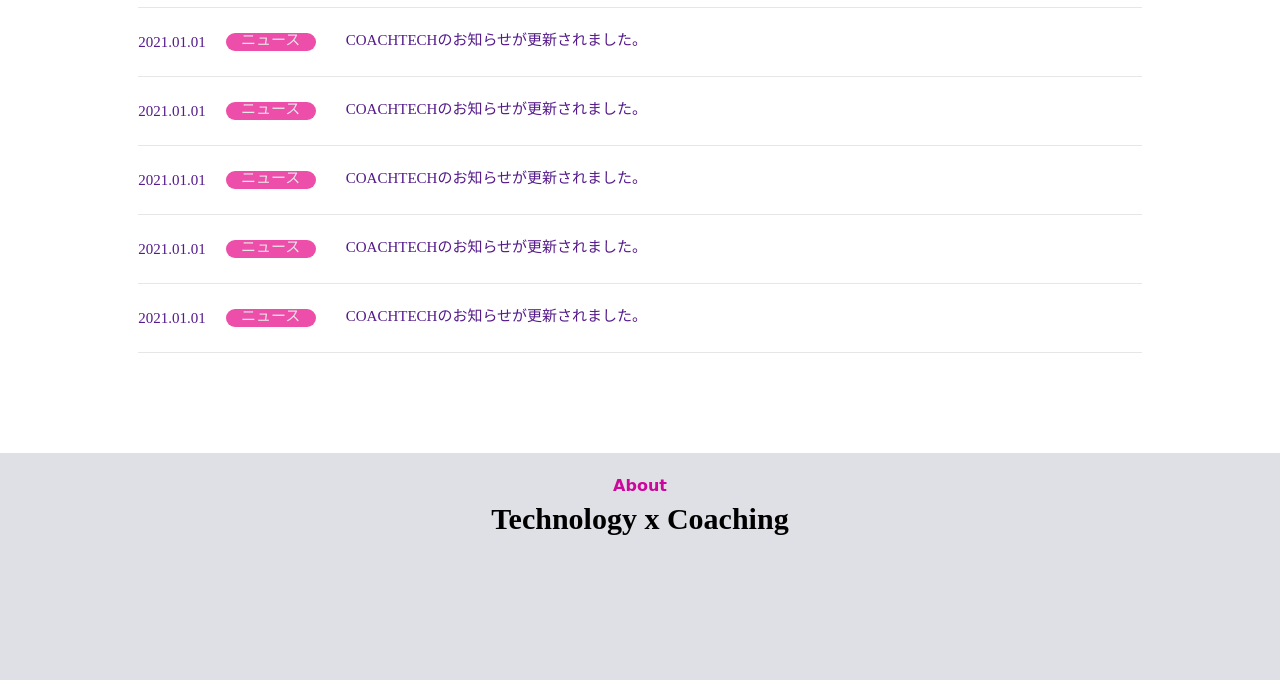
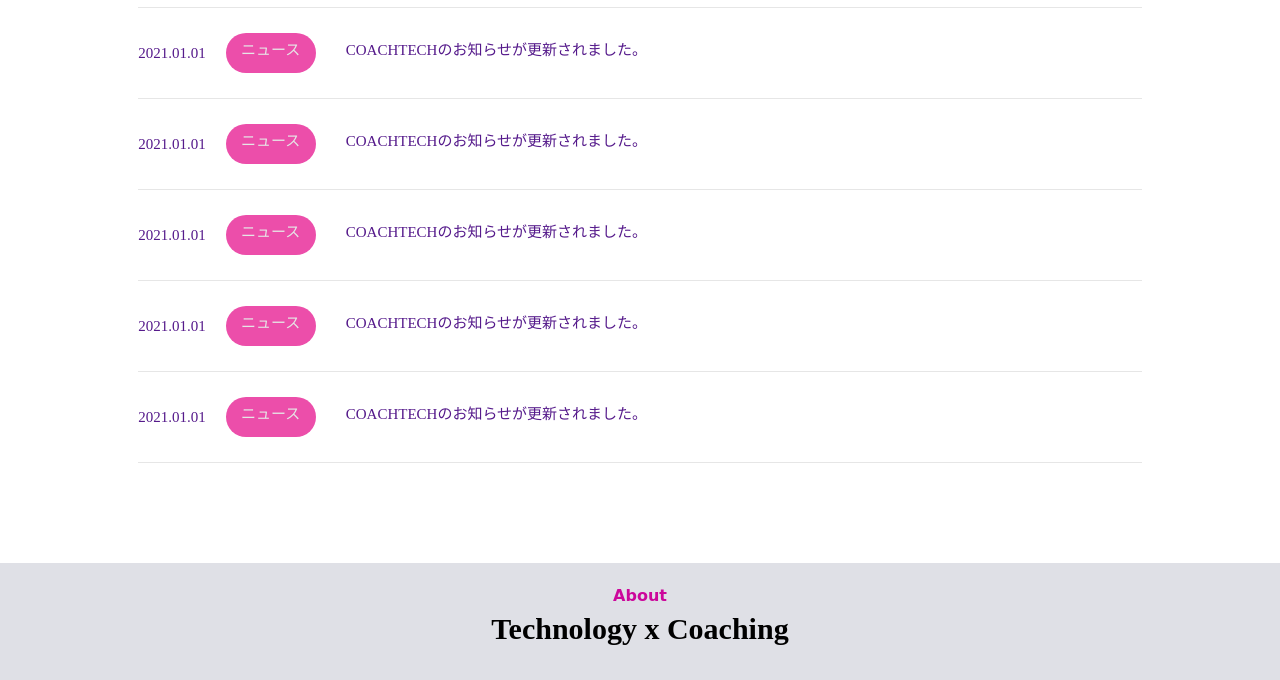
Before and after one commit to apple-ringo-pixel/seiteki_webdesgin, a plain HTML site: page 静WEB/index.html in a window 1280 px wide. Shown: the part 720-1400 px from the top of the page. Drawn offline with Linux system fonts and the light colour scheme; a web font is replaced by a local one.

Commit message:
Add files via upload

```diff
--- a/静WEB/css/style.css
+++ b/静WEB/css/style.css
@@ -2,18 +2,18 @@
   display: flex;
   justify-content: space-between;
   height: 70px;
+}
 
-}
 .estra {
   width: 200px;
 }
+
 .nav-list {
   display: flex;
   font-weight: bold;
   margin-right: 30px;
   margin-top: 20px;
 }
-
 
 .nav-item:not(:last-child) {
   margin-right: 30px;
@@ -27,13 +27,12 @@
 .relative {
   position: relative;
 }
+
 .relative__img {
   margin: 0 0 0 auto;
   display: block;
   width: 60%;
   height: 100%;
-
-
 }
 
 .absolute {
@@ -52,10 +51,11 @@
   left: 20%;
   font-size: 20px;
 }
+
 span {
   color: aqua;
+}
 
-}
 .imgtxt {
   margin-top: 20px;
   height: 20px;
@@ -73,7 +73,6 @@
   font-size: 30px;
   margin: 10px;
 }
-
 
 
 /* ニュース記事 */
@@ -101,7 +100,6 @@
 .news-item {
   padding: 25px 0;
   border-bottom: 1px solid #E6E6E6;
-
 }
 
 .news-item:first-child {
@@ -124,9 +122,9 @@
 .oshirase {
   background: #ec4eaa;
   border-radius: 30px;
-  height: 1.2em;
+  height: 2em;
   width: 6em;
-
+  padding-top: 10px;
   font-size: 15px;
   color: #E6E6E6;
   /* 親要素の文字サイズを基準 */
@@ -137,6 +135,8 @@
 .detail {
   font-size: 15px;
   margin-left: 15px;
+  margin-top: 10px;
+
 }
 
 /* About */
@@ -379,8 +379,8 @@
 
 .contact_btn {
   width: 200px;
-  height: 30px;
-  padding: 10px;
+  height: 40px;
+  padding-top: 20px;
   color: #fff;
   border-radius: 30px;
   background: linear-gradient(90deg, #d81a89, #8b00be);
@@ -389,6 +389,7 @@
   margin: 50px auto;
   display: block;
 }
+
 
 .line-vertical {
   margin-left: 50%;
--- a/静WEB/index.html
+++ b/静WEB/index.html
@@ -13,6 +13,7 @@
 <link rel="preconnect" href="https://fonts.gstatic.com" crossorigin>
 <link href="https://fonts.googleapis.com/css2?family=Gorditas&display=swap" rel="stylesheet">
 </head>
+
 <body>
   <header class="header">
     <div class="lp-ttl">
@@ -41,47 +42,68 @@
       <h2 class="absolute__2">
         全ての人の<span class="seicho">成長</span>にコミットする
         <p class="imgtxt">Educational Technology Company <br>estra inc since 2019</p>
-
       </h2>
     </div>
-
   </div>
 
   <div class="news">
+
     <div class="ttl1">
       <h4>News</h4>
       <h2 class="info">新着情報</h2>
 
+      <div class="newslist">
 
-      <div class="newslist">
         <ul class="list">
-          <li class="news-item"><a href=""><div class="news-date"><time>2021.01.01</time><p class="oshirase">ニュース</p></div>
-          <p class="detail">COACHTECHのお知らせが更新されました。</p></a></li>
-
-          <li class="news-item"><a href=""><div class="news-date"><time>2021.01.01</time><p class="oshirase">ニュース</p></div>
-          <p class="detail">COACHTECHのお知らせが更新されました。</p></a></li>
-
-          <li class="news-item"><a href="">
-              <div class="news-date"><time>2021.01.01</time>
+          <li class="news-item">
+            <a href="">
+              <div class="news-date">
+                <time>2021.01.01</time>
                   <p class="oshirase">ニュース</p>
               </div>
                     <p class="detail">COACHTECHのお知らせが更新されました。</p>
-            </a></li>
+            </a>
+          </li>
 
-          <li class="news-item"><a href="">
-              <div class="news-date"><time>2021.01.01</time>
+          <li class="news-item">
+            <a href="">
+              <div class="news-date">
+                <time>2021.01.01</time>
                 <p class="oshirase">ニュース</p>
               </div>
                 <p class="detail">COACHTECHのお知らせが更新されました。</p>
-              </a></li>
+            </a>
+          </li>
 
-        <li class="news-item"><a href="">
-        <div class="news-date"><time>2021.01.01</time>
+          <li class="news-item">
+            <a href="">
+              <div class="news-date">
+                <time>2021.01.01</time>
                 <p class="oshirase">ニュース</p>
               </div>
               <p class="detail">COACHTECHのお知らせが更新されました。</p>
-          </a></li>
+            </a>
+          </li>
 
+          <li class="news-item">
+            <a href="">
+              <div class="news-date">
+                <time>2021.01.01</time>
+                <p class="oshirase">ニュース</p>
+              </div>
+                <p class="detail">COACHTECHのお知らせが更新されました。</p>
+            </a>
+          </li>
+
+          <li class="news-item">
+            <a href="">
+              <div class="news-date">
+                <time>2021.01.01</time>
+                <p class="oshirase">ニュース</p>
+              </div>
+                <p class="detail">COACHTECHのお知らせが更新されました。</p>
+            </a>
+          </li>
 
         </ul>
       </div>
@@ -89,12 +111,14 @@
   </div>
 
   <div class="about">
+
     <div class="ttl2">
       <h4>About</h4>
       <h2 class="tech">Technology x Coaching</h2>
     </div>
 
     <div class="about_content">
+
         <div class="ab_txt">
           株式会社estraはデジタル化が遅れている教育業界に<br>最新のテクノロジーを導入することによって教育の<br>DXを実現します。<br><br>独自のオペレーションとコーチングを融合した新しい<br>教育の仕組みにより、一人ひとりに合わせた最適な教<br>育を提供します。
         </div>
@@ -102,10 +126,9 @@
         <div class="about_img">
           <img class="neon" src="./img/about.jpg" alt="">
         </div>
-      </div>
 
     </div>
-
+  </div>
 
   <div class="service">
     <div class="ttl3">
@@ -123,8 +146,10 @@
 
         <div class="b1txtbox">
           <h5 class="b1ttl">教育事業</h5>
-            <p class="b1txt">サンプルテキストがここに入ります。サンプルテキストがここに入ります。サンプルテキストがここに入ります。サンプルテキストがここに入ります。サンプルテキストがここに入ります。</p>
+          <p class="b1txt">サンプルテキストがここに入ります。サンプルテキストがここに入ります。
+            サンプルテキストがここに入りますサンプルテキストがここに入ります。サンプルテキストがここに入ります。</p>
         </div>
+
       </div>
 
       <div class="box2">
@@ -134,9 +159,9 @@
         </div>
 
         <div class="b2txtbox">
-
           <h5 class="b2ttl">教育事業</h5>
-        <p class="b2txt">サンプルテキストがここに入ります。サンプルテキストがここに入ります。サンプルテキストがここに入ります。</p>
+          <p class="b2txt">サンプルテキストがここに入ります。サンプルテキストがここに入ります。
+            サンプルテキストがここに入ります。</p>
         </div>
 
       </div>
@@ -149,11 +174,10 @@
 
         <div class="b3txtbox">
           <h5 class="b3ttl">教育事業</h5>
-        <p class="b3txt">サンプルテキストがここに入ります。サンプルテキストがここに入ります。サンプルテキストがここに入ります。</p>
+          <p class="b3txt">サンプルテキストがここに入ります。サンプルテキストがここに入ります。サンプルテキストがここに入ります。 </p>
         </div>
 
       </div>
-
     </div>
   </div>
 
@@ -164,7 +188,9 @@
     </div>
 
   <div class="card_item">
-        <div class="card"><a href="">
+    <div class="card">
+      <a href="">
+
       <div class="card_img">
         <img src="./img/blog__first.jpg" alt="">
         <p class="card_logo">Blog</p>
@@ -173,16 +199,37 @@
         <div class="cardtxt">
           <h3 class="card-ttl">プログラミング学習の勉強方法を<br>特集、挫折しない秘訣とは？</h3>
 
+            <div class="tag">
+              <p class="card_date">2021/01/01</p>
+              <p class="card_tag">#COACHTECH</p>
+            </div>
+
+        </div>
+      </a>
+    </div>
+
+    <div class="card">
+        <a href="">
+          <div class="card_img">
+            <img src="./img/blog__first.jpg" alt="">
+            <p class="card_logo">Blog</p>
+          </div>
+
+          <div class="cardtxt">
+
+            <h3 class="card-ttl">プログラミング学習の勉強方法を<br>特集、挫折しない秘訣とは？</h3>
 
             <div class="tag">
               <p class="card_date">2021/01/01</p>
               <p class="card_tag">#COACHTECH</p>
             </div>
+
           </div>
         </a>
     </div>
 
-      <div class="card"><a href="">
+    <div class="card">
+      <a href="">
         <div class="card_img">
           <img src="./img/blog__first.jpg" alt="">
           <p class="card_logo">Blog</p>
@@ -191,41 +238,20 @@
         <div class="cardtxt">
           <h3 class="card-ttl">プログラミング学習の勉強方法を<br>特集、挫折しない秘訣とは？</h3>
 
-
           <div class="tag">
             <p class="card_date">2021/01/01</p>
             <p class="card_tag">#COACHTECH</p>
           </div>
+
         </div>
       </a>
     </div>
 
-    <div class="card"><a href="">
-        <div class="card_img">
-          <img src="./img/blog__first.jpg" alt="">
-          <p class="card_logo">Blog</p>
   </div>
 
-        <div class="cardtxt">
-          <h3 class="card-ttl">プログラミング学習の勉強方法を<br>特集、挫折しない秘訣とは？</h3>
-
-
-          <div class="tag">
-            <p class="card_date">2021/01/01</p>
-            <p class="card_tag">#COACHTECH</p>
+      <div class="ichiran">
+        <a class="show__btn" href="#">一覧ページへ</a>
       </div>
-        </div>
-      </a>
-    </div>
-
-
-
-
-
-
-
-  </div>
-      <div class="ichiran"><a class="show__btn" href="#">一覧ページへ</a></div>
 
   </div>
 
@@ -235,6 +261,7 @@
       <h4>Company</h4>
       <h2 class="gaiyou">会社概要</h2>
     </div>
+
     <table>
       <tr>
         <th>会社名</th>
@@ -263,32 +290,31 @@
     </table>
   </div>
 
-
   <div class="more">
 
     <div class="img_clic">
+
       <div class="left_box">
-
         <a href="#"><img src="./img/recruit.png" alt=""></a>
         <div class="inner_txt_left">採用情報</div>
-
       </div>
 
       <div class="right_box">
         <a href="#"><img src="./img/interview.png" alt=""></a>
         <div class="inner_txt_right">社員インタビュー</div>
       </div>
+
     </div>
-
   </div>
 
   <div class="contact">
+
     <div class="otoiawase">
       <p class="contact_txt">株式会社estraへのお問い合わせはこちらから</p>
     </div>
+
     <div class="line-vertical"></div>
     <div class="faq"><a href="#" class="contact_btn">✉　お問い合わせ</a></div>
-
 
   </div>
 
```
Lines whose indentation alone changed are shown as unchanged.
